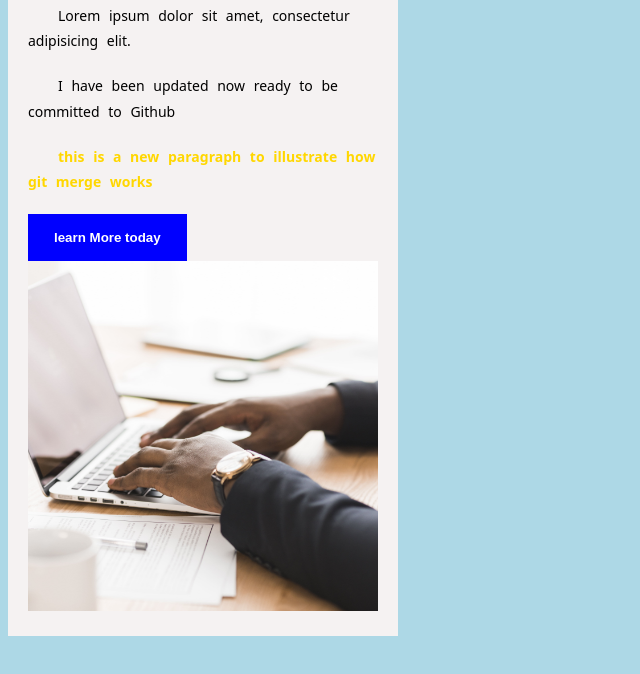
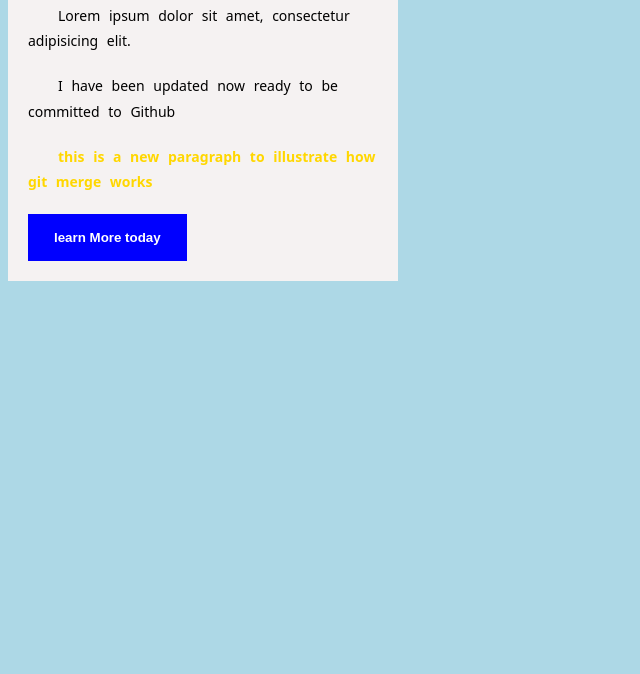
Before and after one commit to MFESTUS95/Hello-app, a plain HTML site: page index.html in a window 1280 px wide. Shown: the part 118-792 px from the top of the page, without its empty margins (0-640 px from the left). Drawn offline with Linux system fonts and the light colour scheme.

Commit message:
Another Update on index.html
removed image from index.html

```diff
--- a/index.html
+++ b/index.html
@@ -21,7 +21,6 @@
     <button>learn More today</button>
 
 
-    <img src="./ethnic-hands-typing-laptop (1).jpg" alt="">
     </div>
 </body>
 </html>
```
